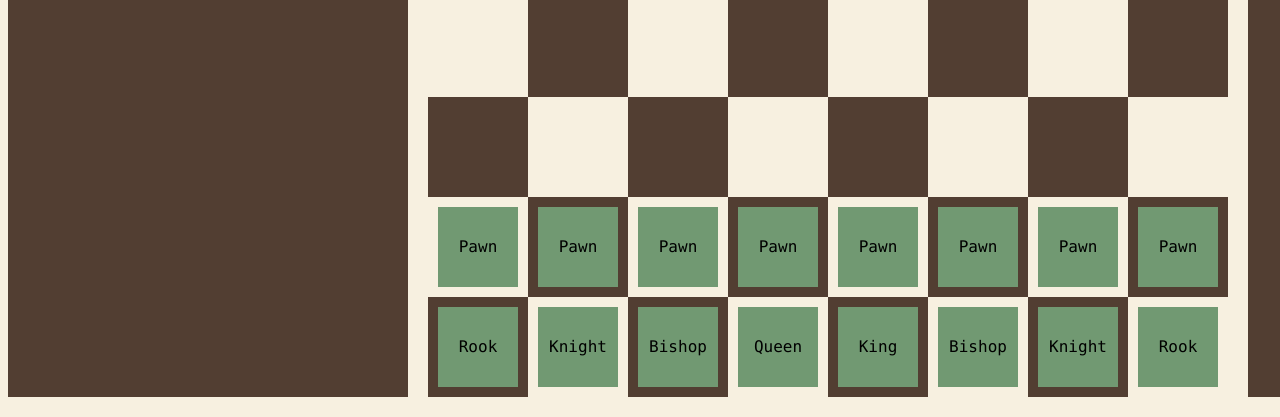
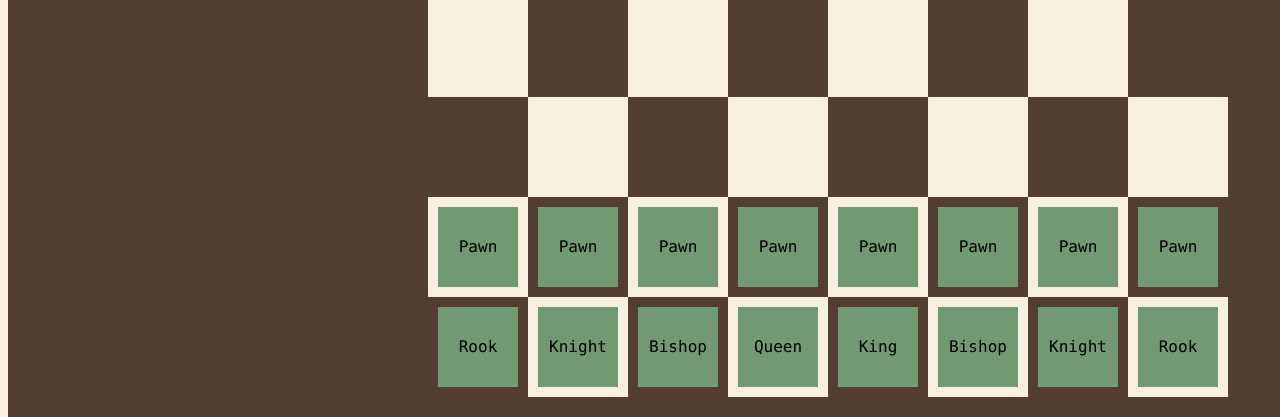
Before and after one commit to emmauscc/collaborative-project-team-joe, a plain HTML site: page index.html in a window 1280 px wide. Shown: the part 631-1048 px from the top of the page. Drawn offline with Linux system fonts and the light colour scheme.

Commit message:
more css fun

```diff
--- a/style.css
+++ b/style.css
@@ -19,7 +19,7 @@ body{
 }
 
 .container{
-    height: 1020px;
+    height: 1040px;
     width: 1640px;
     background-color: black;
     float: left;
@@ -43,7 +43,7 @@ body{
 .banner{
     height: 20px;
     width: 1640px;
-    background-color: #f7f0e0;
+    background-color: #523e32;
     float: left;
     font-family: "Monaco", monospace;
     text-align: center;
@@ -83,7 +83,7 @@ body{
 .sideBox{
     height: 800px;
     width: 420px;
-    background-color: #f7f0e0;
+    background-color: #523e32;
     float: left;
     font-family: "Monaco", monospace;
     text-align: center;
```
